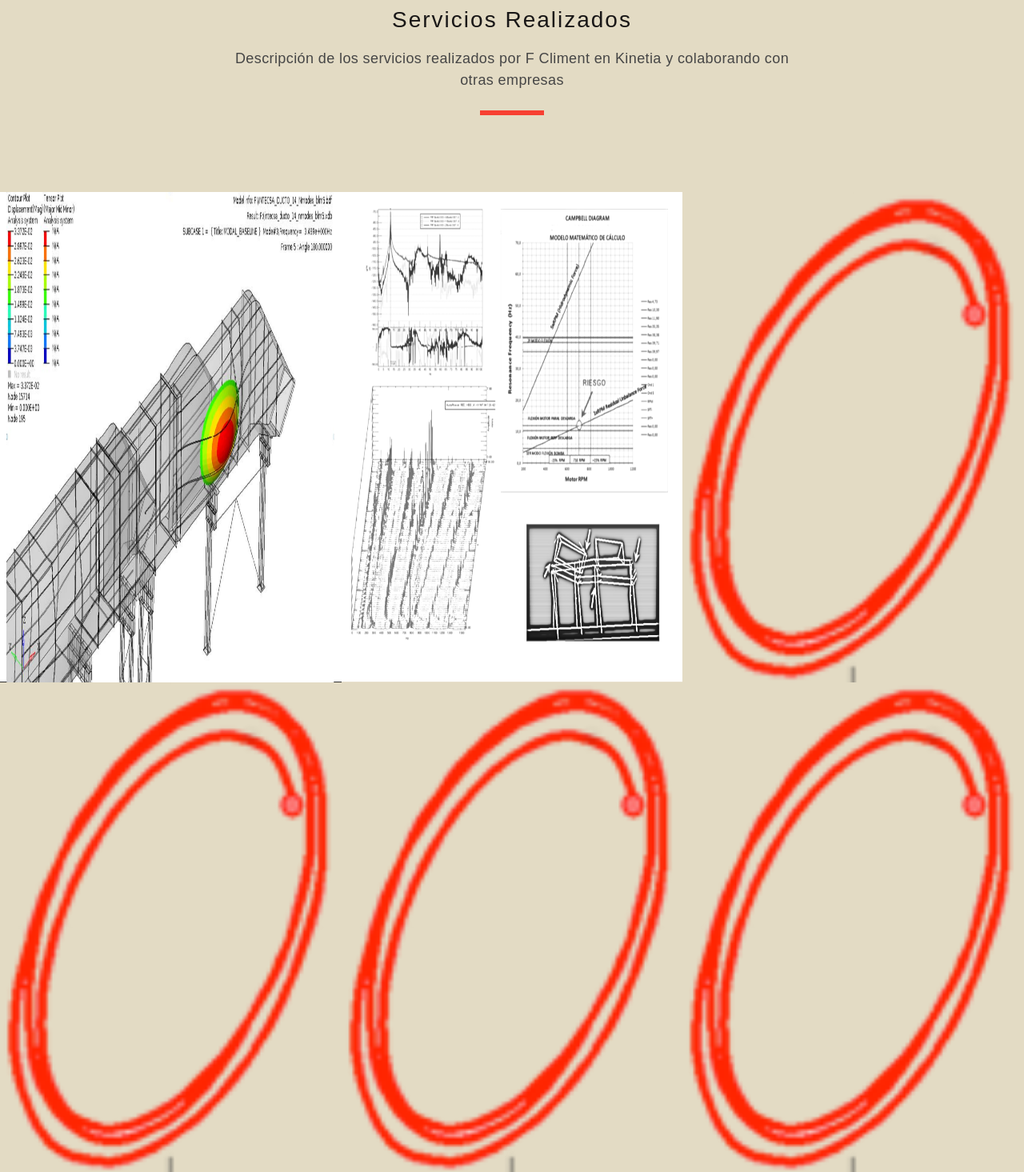
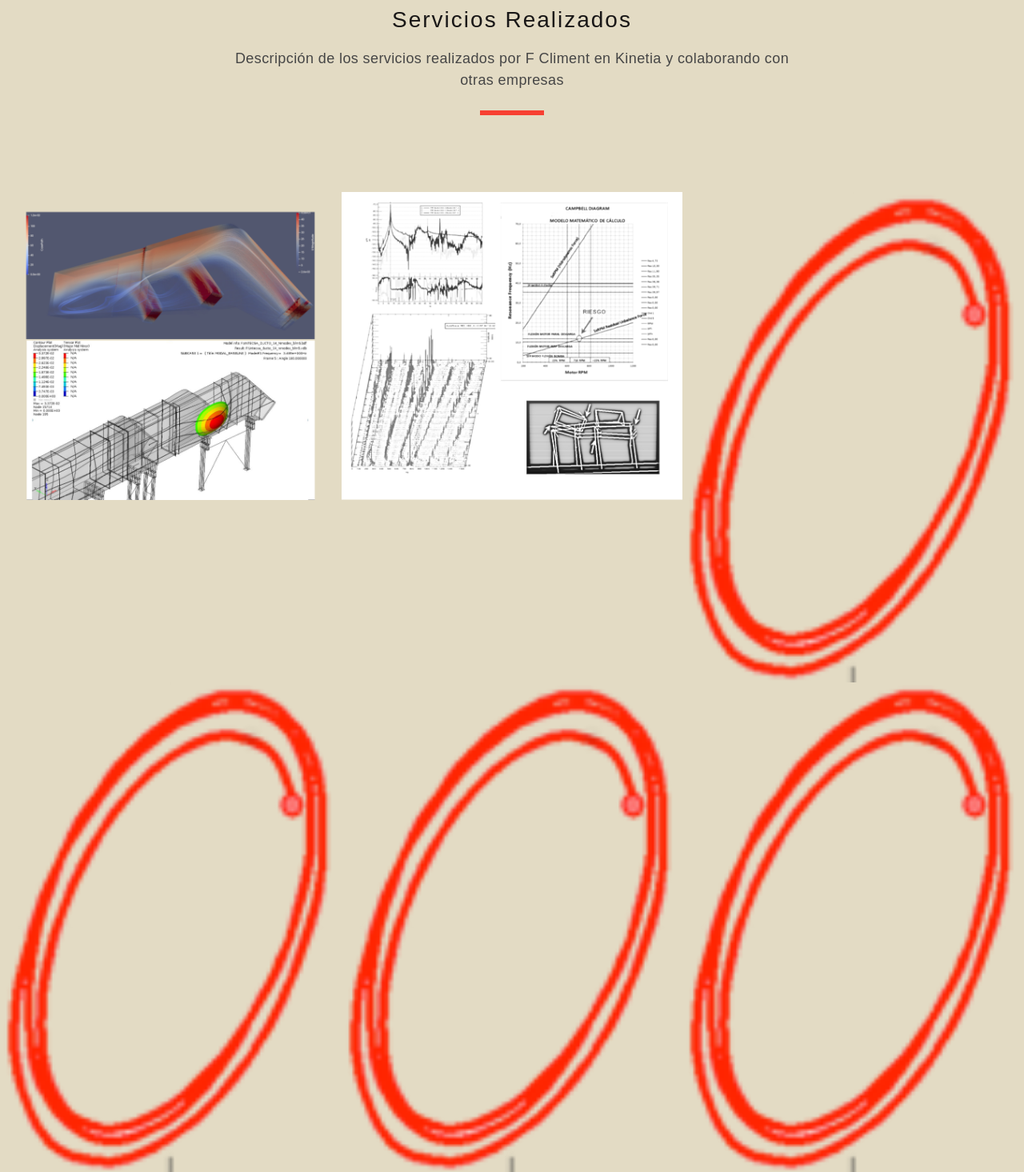
Before and after one commit to fscliment/K, a Django app: page / in a window 1280 px wide. Shown: the part 3414-4879 px from the top of the page at 80% size. Run offline with Django 3.2, Linux system fonts and the light colour scheme; data comes from the database, SQL or seed files in the repository; both versions use the stored data as it was after the commit; parts of the project's set-up code (start-up, migrations or seed data) failed here and were passed over; some libraries are stand-ins or nearby versions.

Commit message:
0912-09h

```diff
--- a/portfolio/app_portfolio/templates/portfolio.html
+++ b/portfolio/app_portfolio/templates/portfolio.html
@@ -414,8 +414,8 @@
                                 <div class="gallery-title">
 
                                         <span class="font-alt text-white">
-                                            <p class="text-medium text-uppercase" style="margin-bottom: 0px">{{ proyecto.titulo }}</p>
-                                            <p class="text-small" align="justify" style="margin-bottom: 0px; padding: 0 10px">{{ proyecto.descripcion }}</p>
+                                            <p class="text-xl text-uppercase" style="margin-bottom: 0px">{{ proyecto.titulo }}</p>
+                                            <p class="text-large" align="justify" style="margin-bottom: 0px; padding: 0 10px">{{ proyecto.descripcion }}</p>
                                             {% if proyecto.tags %}
                                                 <ul>
                                                 {% for tag in proyecto.tags %}
@@ -427,8 +427,8 @@
                                 </div>
                                 <!-- //.gallery-title -->
 
-                                <div class="gallery-img" style="max-height: 100%; height: 100%">
-                                    <img src="{{ proyecto.imagen.url }}" alt="" class="img-fluid" style="max-height: 100%; height: 100%">
+                                <div class="gallery-img; text-center" style="width: auto">
+                                    <img src="{{ proyecto.imagen.url }}" alt="" class= "img-fluid" style="width: 100%">
                                 </div>
                                 <!-- //.gallery-img -->
                             </figure>
```
Also changed, not shown: portfolio/db.sqlite3, portfolio/media/proyectos_imagenes/intecsa.png, portfolio/media/proyectos_imagenes/mosaic_bn.png (added), 1 other file.
